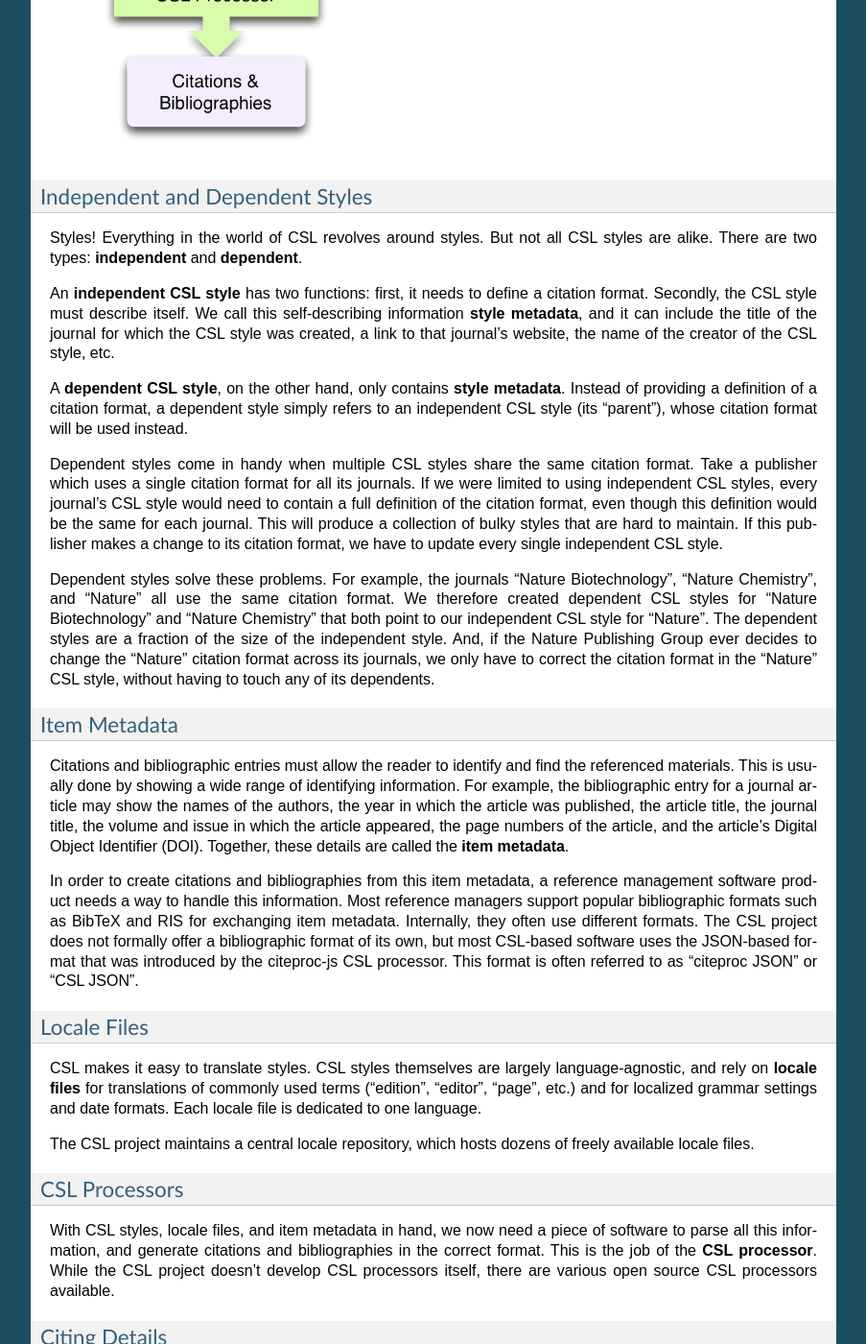
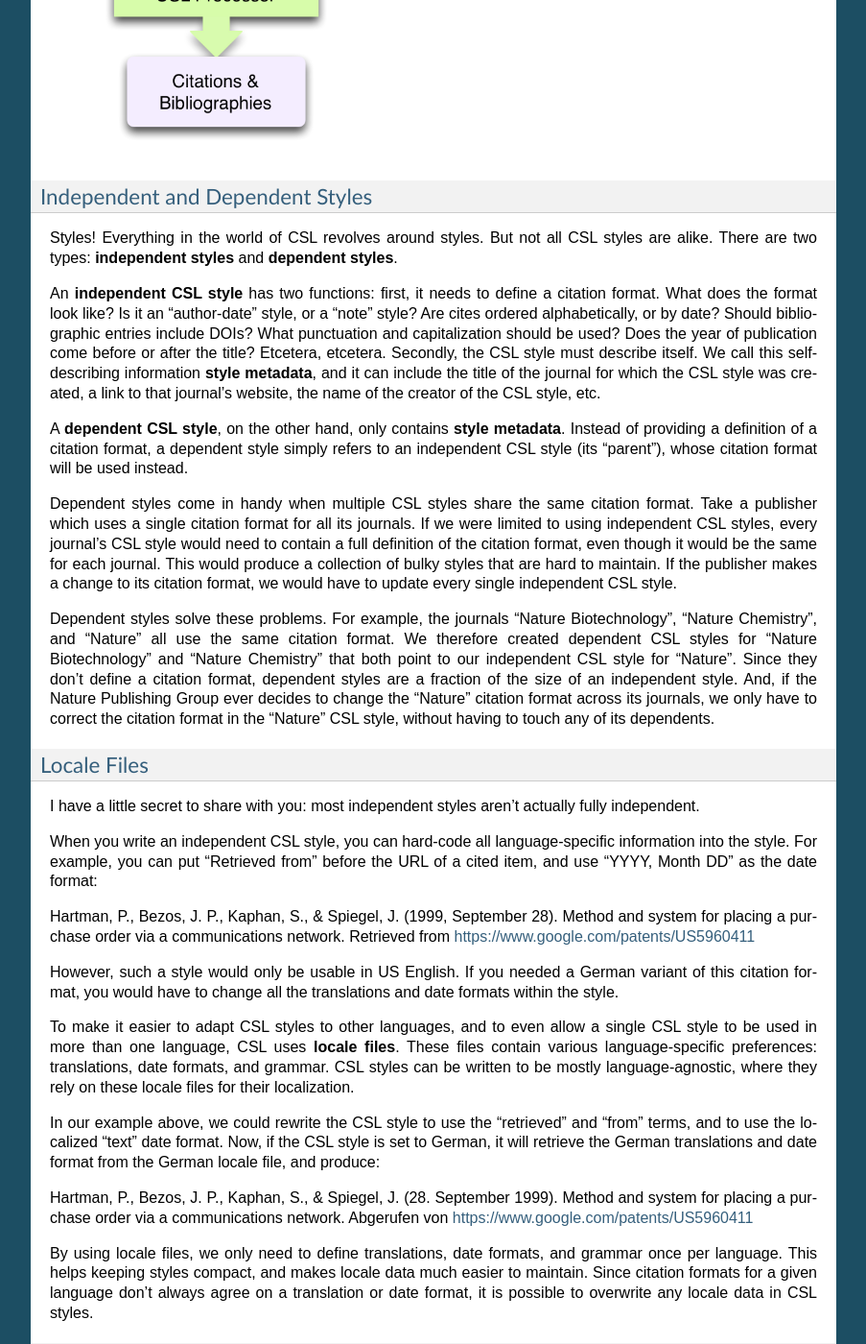
Before and after one commit to rmzelle/writing, a Sphinx documentation site: the page built from docs/primer.rst, in a window 1280 px wide and 1400 px high, scrolled down 3577 px. Shown: the whole window at 96% size, without its empty margins (198-1101 px from the left). Built offline with Sphinx 7.4.7, drawn with Linux system fonts in a browser that asks for light colours; some of the changed text lies outside the part shown.

Commit message:
Primer writing

```diff
--- a/docs/primer.rst
+++ b/docs/primer.rst
@@ -111,29 +111,43 @@
 Independent and Dependent Styles
 ^^^^^^^^^^^^^^^^^^^^^^^^^^^^^^^^
 
-Styles! Everything in the world of CSL revolves around styles. But not all CSL styles are alike. There are two types: **independent** and **dependent**.
+Styles! Everything in the world of CSL revolves around styles. But not all CSL styles are alike. There are two types: **independent styles** and **dependent styles**.
 
-An **independent CSL style** has two functions: first, it needs to define a citation format. Secondly, the CSL style must describe itself. We call this self-describing information **style metadata**, and it can include the title of the journal for which the CSL style was created, a link to that journal's website, the name of the creator of the CSL style, etc.
+An **independent CSL style** has two functions: first, it needs to define a citation format. What does the format look like? Is it an "author-date" style, or a "note" style? Are cites ordered alphabetically, or by date? Should bibliographic entries include DOIs? What punctuation and capitalization should be used? Does the year of publication come before or after the title? Etcetera, etcetera. Secondly, the CSL style must describe itself. We call this self-describing information **style metadata**, and it can include the title of the journal for which the CSL style was created, a link to that journal's website, the name of the creator of the CSL style, etc.
 
 A **dependent CSL style**, on the other hand, only contains **style metadata**. Instead of providing a definition of a citation format, a dependent style simply refers to an independent CSL style (its "parent"), whose citation format will be used instead.
 
-Dependent styles come in handy when multiple CSL styles share the same citation format. Take a publisher which uses a single citation format for all its journals. If we were limited to using independent CSL styles, every journal's CSL style would need to contain a full definition of the citation format, even though this definition would be the same for each journal. This will produce a collection of bulky styles that are hard to maintain. If this publisher makes a change to its citation format, we have to update every single independent CSL style.
+Dependent styles come in handy when multiple CSL styles share the same citation format. Take a publisher which uses a single citation format for all its journals. If we were limited to using independent CSL styles, every journal's CSL style would need to contain a full definition of the citation format, even though it would be the same for each journal. This would produce a collection of bulky styles that are hard to maintain. If the publisher makes a change to its citation format, we would have to update every single independent CSL style.
 
-Dependent styles solve these problems. For example, the journals "Nature Biotechnology", "Nature Chemistry", and "Nature" all use the same citation format. We therefore created dependent CSL styles for "Nature Biotechnology" and "Nature Chemistry" that both point to our independent CSL style for "Nature". The dependent styles are a fraction of the size of the independent style. And, if the Nature Publishing Group ever decides to change the "Nature" citation format across its journals, we only have to correct the citation format in the "Nature" CSL style, without having to touch any of its dependents.
+Dependent styles solve these problems. For example, the journals "Nature Biotechnology", "Nature Chemistry", and "Nature" all use the same citation format. We therefore created dependent CSL styles for "Nature Biotechnology" and "Nature Chemistry" that both point to our independent CSL style for "Nature". Since they don't define a citation format, dependent styles are a fraction of the size of an independent style. And, if the Nature Publishing Group ever decides to change the "Nature" citation format across its journals, we only have to correct the citation format in the "Nature" CSL style, without having to touch any of its dependents.
+
+Locale Files
+^^^^^^^^^^^^
+
+I have a little secret to share with you: most independent styles aren't actually fully independent.
+
+When you write an independent CSL style, you can hard-code all language-specific information into the style. For example, you can put "Retrieved from" before the URL of a cited item, and use "YYYY, Month DD" as the date format:
+
+Hartman, P., Bezos, J. P., Kaphan, S., & Spiegel, J. (1999, September 28). Method and system for placing a purchase order via a communications network. Retrieved from https://www.google.com/patents/US5960411
+
+However, such a style would only be usable in US English. If you needed a German variant of this citation format, you would have to change all the translations and date formats within the style.
+
+To make it easier to adapt CSL styles to other languages, and to even allow a single CSL style to be used in more than one language, CSL uses **locale files**. These files contain various language-specific preferences: translations, date formats, and grammar. CSL styles can be written to be mostly language-agnostic, where they rely on these locale files for their localization.
+
+In our example above, we could rewrite the CSL style to use the "retrieved" and "from" terms, and to use the localized "text" date format. Now, if the CSL style is set to German, it will retrieve the German translations and date format from the German locale file, and produce:
+
+Hartman, P., Bezos, J. P., Kaphan, S., & Spiegel, J. (28. September 1999). Method and system for placing a purchase order via a communications network. Abgerufen von https://www.google.com/patents/US5960411
+
+By using locale files, we only need to define translations, date formats, and grammar once per language. This helps keeping styles compact, and makes locale data much easier to maintain. Since citation formats for a given language don't always agree on a translation or date format, it is possible to overwrite any locale data in CSL styles.
 
 Item Metadata
 ^^^^^^^^^^^^^
 
-Citations and bibliographic entries must allow the reader to identify and find the referenced materials. This is usually done by showing a wide range of identifying information. For example, the bibliographic entry for a journal article may show the names of the authors, the year in which the article was published, the article title, the journal title, the volume and issue in which the article appeared, the page numbers of the article, and the article's Digital Object Identifier (DOI). Together, these details are called the **item metadata**.
+Next up are the bibliographic details of the items you wish to cite: the **item metadata**.
 
-In order to create citations and bibliographies from this item metadata, a reference management software product needs a way to handle this information. Most reference managers support popular bibliographic formats such as BibTeX and RIS for exchanging item metadata. Internally, they often use different formats. The CSL project does not formally offer a bibliographic format of its own, but most CSL-based software uses the JSON-based format that was introduced by the citeproc-js CSL processor. This format is often referred to as "citeproc JSON" or "CSL JSON".
+For example, the bibliographic entry for a journal article may show the names of the authors, the year in which the article was published, the article title, the journal title, the volume and issue in which the article appeared, the page numbers of the article, and the article's Digital Object Identifier (DOI). All these details help the reader identify and find the referenced work.
 
-Locale Files
-^^^^^^^^^^^^
-
-CSL makes it easy to translate styles. CSL styles themselves are largely language-agnostic, and rely on **locale files** for translations of commonly used terms ("edition", "editor", "page", etc.) and for localized grammar settings and date formats. Each locale file is dedicated to one language.
-
-The CSL project maintains a central locale repository, which hosts dozens of freely available locale files.
+Reference managers make it easy to create a library of items. While many reference managers have their own way of storing item metadata, most support common bibliographic exchange formats such as BibTeX and RIS. The citeproc-js CSL processor introduced a JSON-based format for storing item metadata in a way citeproc-js could understand. Several other CSL processors have since adopted this "CSL JSON" format (also known as "citeproc JSON").
 
 CSL Processors
 ^^^^^^^^^^^^^^
```
